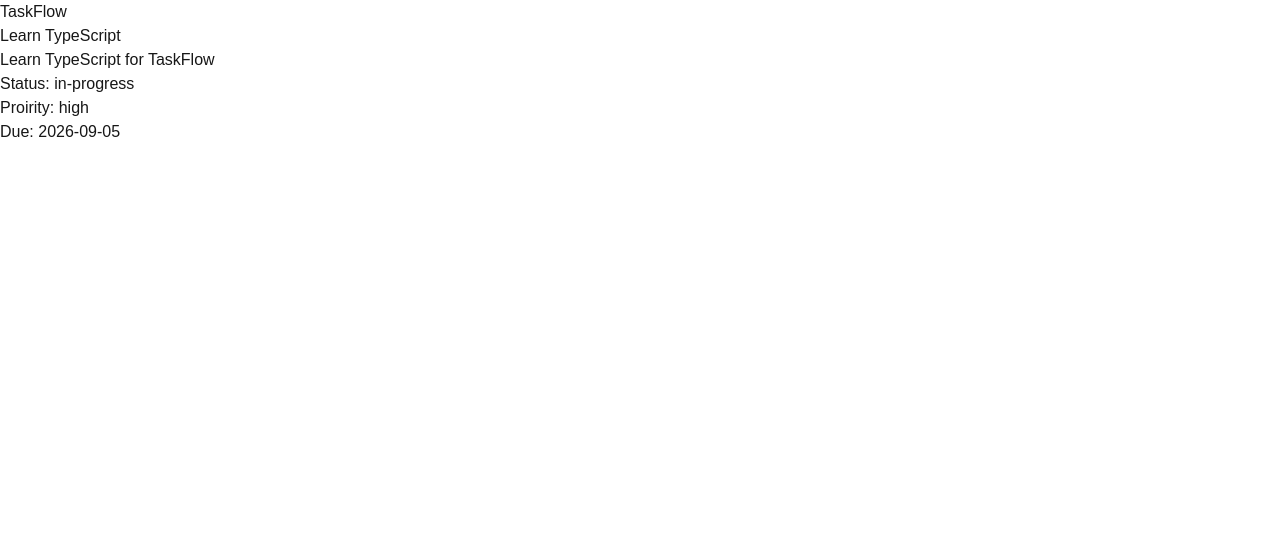
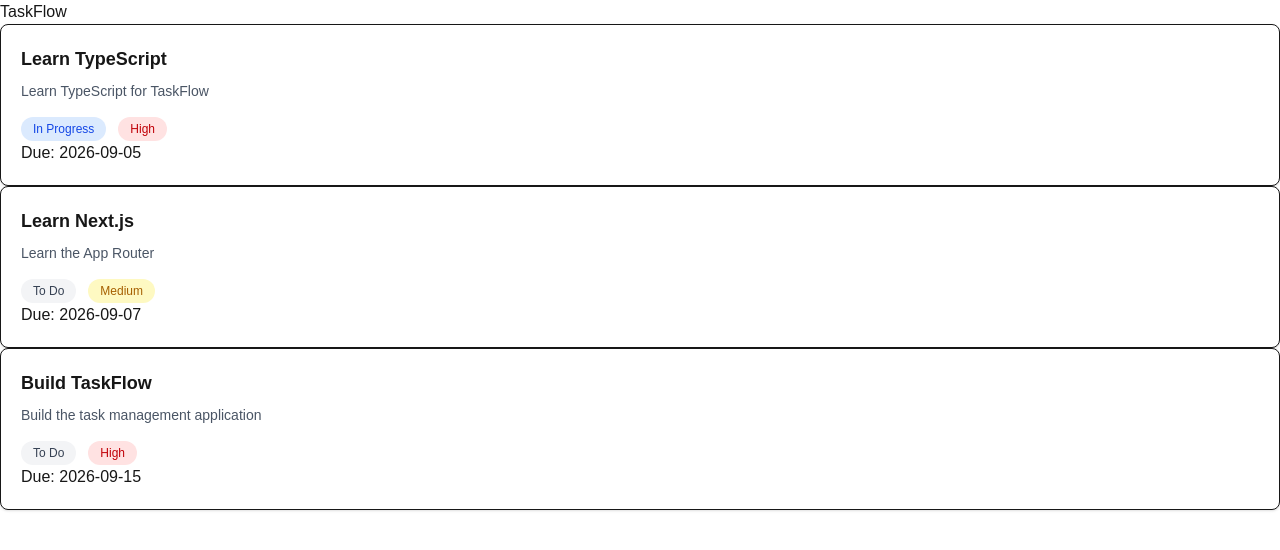
Before and after one commit to hari2k7/TaskFlow, a Next.js app in the folder frontend/: page / in a window 1280 px wide. Shown: the top 550 px of the page. Built offline with nearby package versions, Linux system fonts and the light colour scheme.

Commit message:
feat: add reusable task cards

```diff
--- a/frontend/src/app/page.tsx
+++ b/frontend/src/app/page.tsx
@@ -1,19 +1,41 @@
 import { Task } from "../types/task";
 import TaskCard from "../components/TaskCard";
 
-const task: Task = {
+const tasks: Task[] = [
+  {
     id: "task-001",
     title: "Learn TypeScript",
     description: "Learn TypeScript for TaskFlow",
     status: "in-progress",
     priority: "high",
     dueDate: "2026-09-05",
-}
+  },
+  {
+    id: "task-002",
+    title: "Learn Next.js",
+    description: "Learn the App Router",
+    status: "todo",
+    priority: "medium",
+    dueDate: "2026-09-07",
+  },
+  {
+    id: "task-003",
+    title: "Build TaskFlow",
+    description: "Build the task management application",
+    status: "todo",
+    priority: "high",
+    dueDate: "2026-09-15",
+  },
+];
+
 export default function Home() {
   return (
     <main>
       <h1>TaskFlow</h1>
-      <TaskCard task={task}/>
+
+        {tasks.map((task)=>{
+          return <TaskCard key={task.id} task={task}/>
+        })}
     </main>
   );
 }
--- a/frontend/src/components/TaskCard.tsx
+++ b/frontend/src/components/TaskCard.tsx
@@ -4,13 +4,65 @@
     task: Task;
 }
 
-export default function TaskCard({task} : TaskCardProps){
-    return(
-        <div>
-            <h1>{task.title}</h1>
-            <p>{task.description}</p>
-            <p>Status: {task.status}</p>
-            <p>Proirity: {task.priority}</p>
+function getStatusStyle(status: Task["status"]) {
+    if (status === "done") {
+        return "bg-green-100 text-green-700";
+    }
+
+    if (status === "in-progress") {
+        return "bg-blue-100 text-blue-700";
+    }
+
+    return "bg-gray-100 text-gray-700";
+}
+
+function getStatusLabel(status: Task["status"]) {
+  if (status === "in-progress") {
+    return "In Progress";
+  }
+
+  if (status === "todo") {
+    return "To Do";
+  }
+
+  return "Done";
+}
+
+function getPriorityStyle(priority: Task["priority"]) {
+  if (priority === "high") {
+    return "bg-red-100 text-red-700";
+  }
+
+  if (priority === "medium") {
+    return "bg-yellow-100 text-yellow-700";
+  }
+
+  return "bg-green-100 text-green-700";
+}
+
+function getPriorityLabel(priority: Task["priority"]) {
+  if(priority === "high"){
+    return "High"
+  }
+  if(priority === "medium"){
+    return "Medium"
+  }
+  return "Low"
+}
+
+export default function TaskCard({ task }: TaskCardProps) {
+    return (
+        <div className="rounded-lg border bg-white p-5 shadow-sm">
+            <h2 className="text-lg font-semibold">{task.title}</h2>
+            <p className="mt-2 text-sm text-gray-600">{task.description}</p>
+            <div className="mt-4 flex gap-3 text-sm">
+                <span className={`rounded-full px-3 py-1 text-xs font-medium ${getStatusStyle(task.status)}`}>
+                    {getStatusLabel(task.status)}
+                </span>
+                <span className={`rounded-full px-3 py-1 text-xs font-medium ${getPriorityStyle(task.priority)}`}>
+                    {getPriorityLabel(task.priority)}
+                </span>
+            </div>
             <p>Due: {task.dueDate}</p>
         </div>
     )
```
Lines whose indentation alone changed are shown as unchanged.
